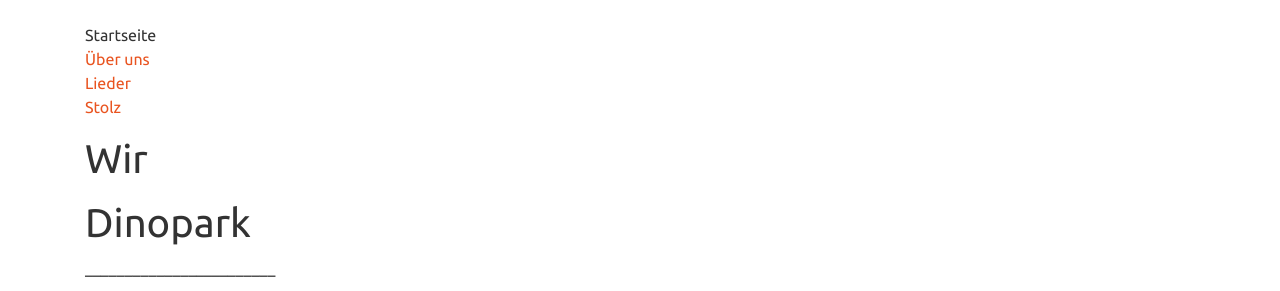
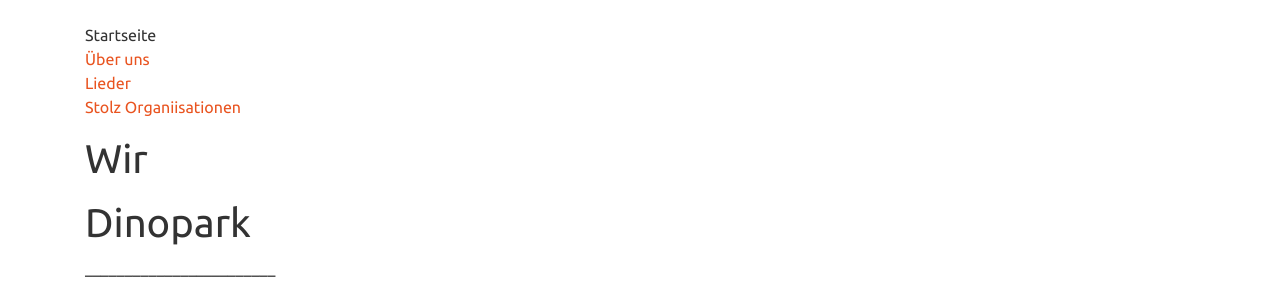
Before and after one commit to viktor-chiarcos/viktor-chiarcos.github.io, a Jekyll site: the page built from _pages/tritzi.md, in a window 1280 px wide. Shown: the part 471-762 px from the top of the page. Built offline with Jekyll 4.4.1, drawn with Linux system fonts in a browser that asks for light colours.

Commit message:
Update tritzi.md

```diff
--- a/_pages/tritzi.md
+++ b/_pages/tritzi.md
@@ -14,6 +14,7 @@ Startseite\
 [Über uns](/dino-park/welcome)\
 [Lieder](/dino-park/songs)\
 [Stolz](/dino-park/stolz)
+[Organiisationen](/dino-park/orgas/)
 
 # Wir
 
```
